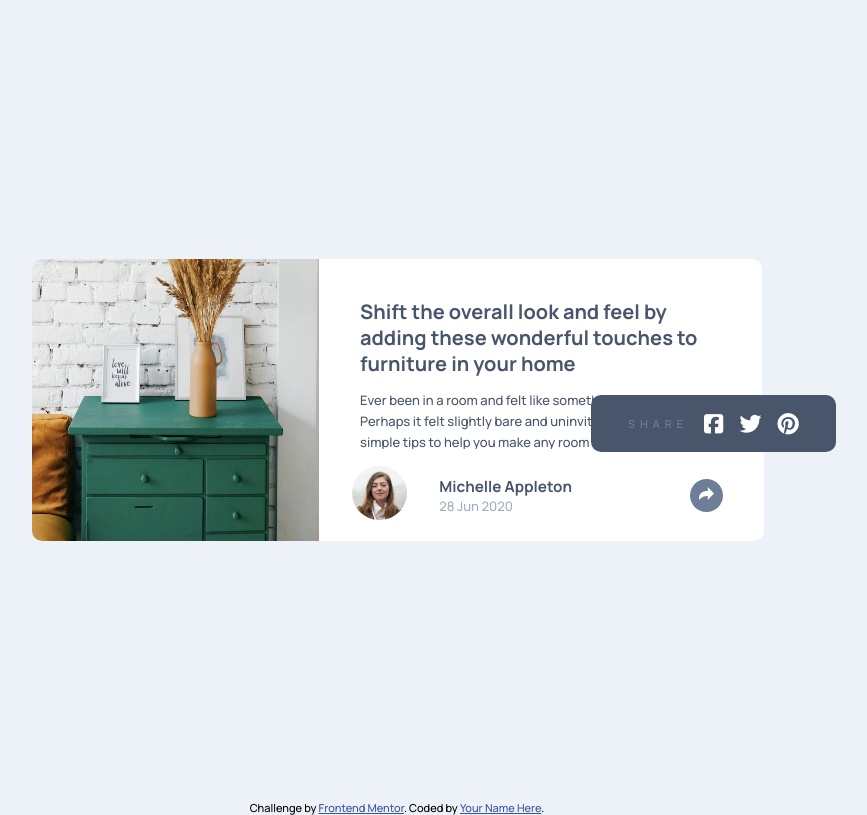
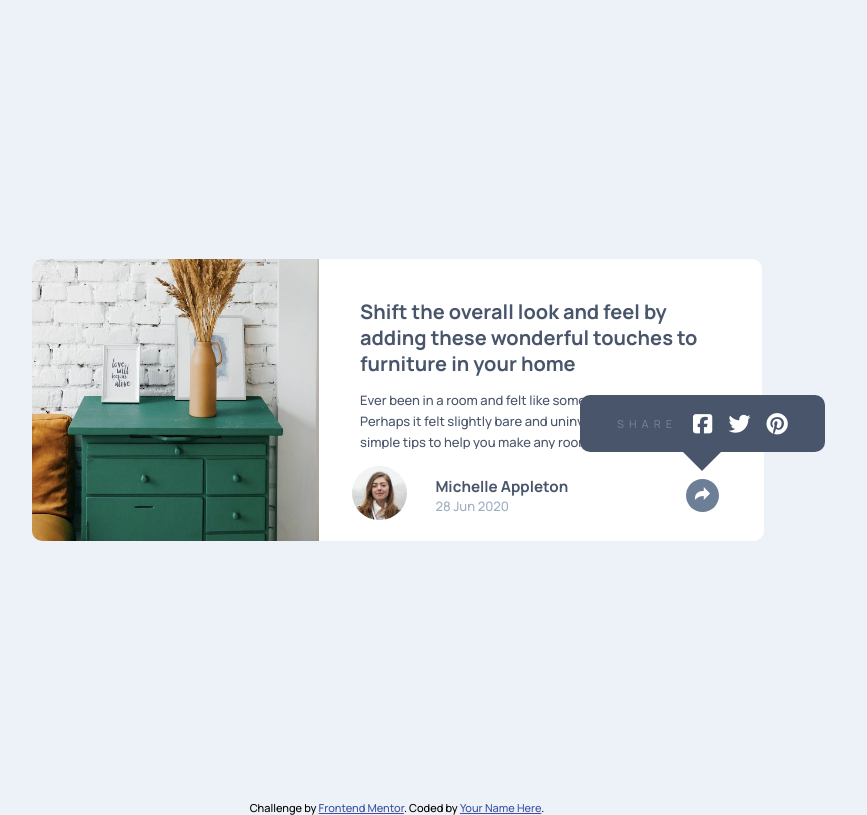
Before and after one commit to charles-loehle/article-preview-component, a website built with Parcel: page src/index.html in a window 1280 px wide. Both pictures are taken after a click on the button 949 px from the left and 495 px from the top of the page. Shown: the whole page, without its empty margins (243-1110 px from the left). Built offline with nearby package versions, Linux system fonts and the light colour scheme.

Commit message:
finished desktop active bar

```diff
--- a/src/main.css
+++ b/src/main.css
@@ -238,6 +238,7 @@ body {
 		display: flex;
 		justify-content: center;
 		align-items: center;
+		width: 15%;
 	}
 
 	.card-footer-action {
@@ -247,10 +248,22 @@ body {
 	.share-links.active {
 		position: absolute;
 		top: -54px;
-		left: 272px;
+		left: 261px;
 		background-color: var(--Very-Dark-Grayish-Blue);
 		padding: 10px 37px;
 		width: 55%;
 		border-radius: 10px;
 	}
+
+	.share-links.active::before {
+		position: absolute;
+		bottom: -29px;
+		content: '';
+		left: 102px;
+		border-left: 20px solid transparent;
+		border-right: 20px solid transparent;
+		border-bottom: 10px solid transparent;
+		border-top: 20px solid var(--Very-Dark-Grayish-Blue);
+		display: inline-block;
+	}
 }
```
Also changed, not shown: 2 other files.
